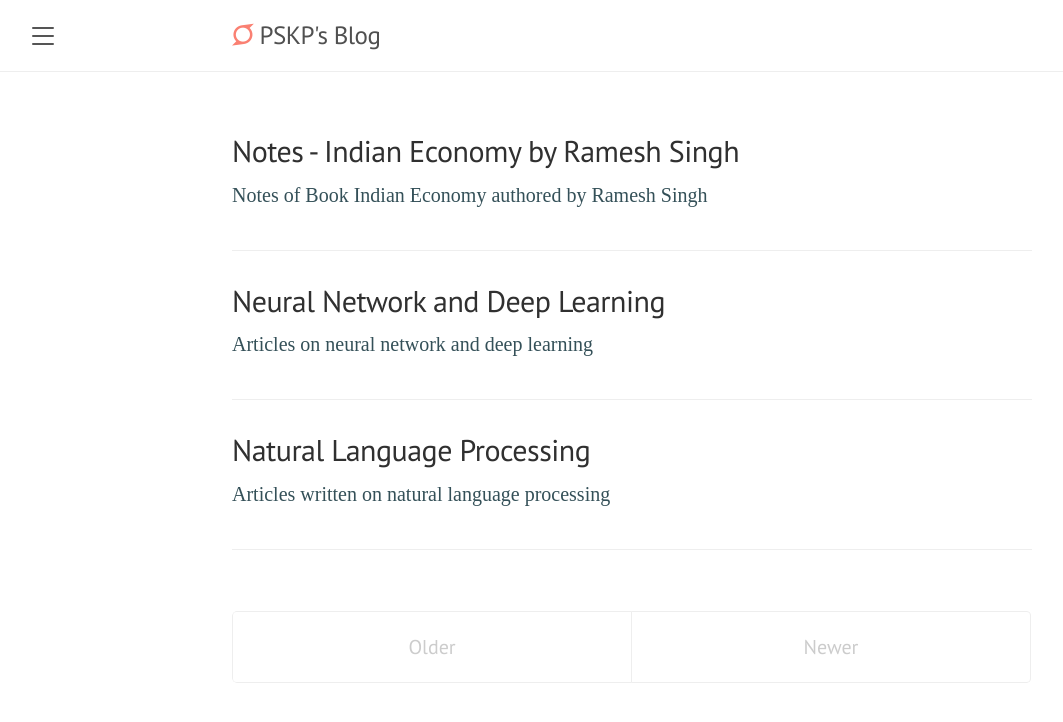
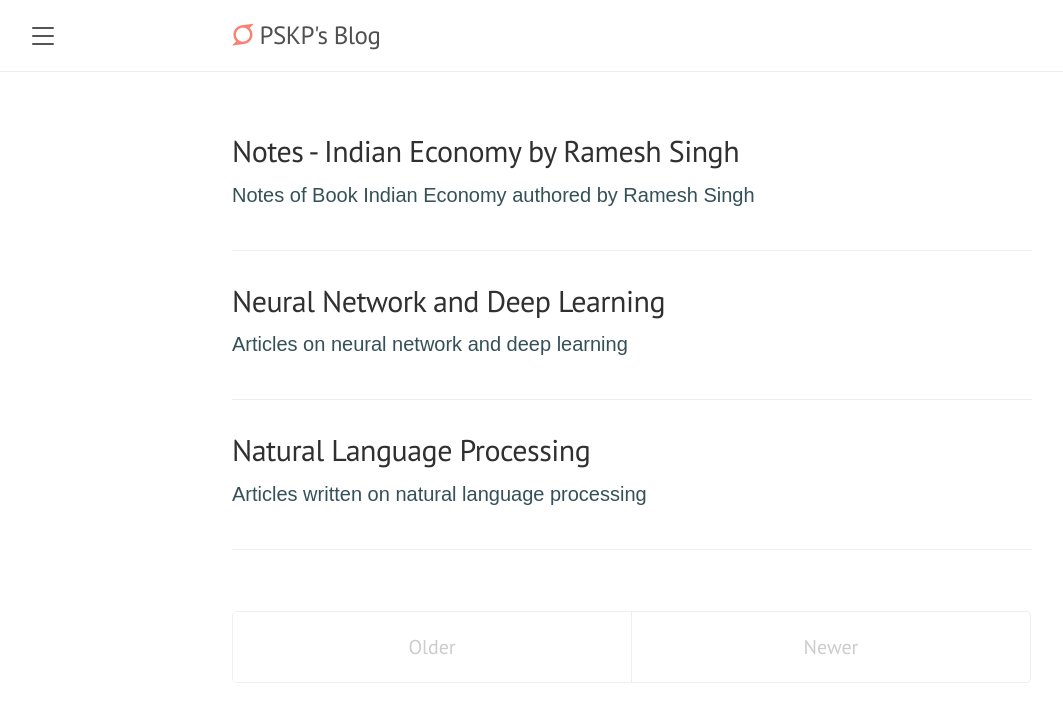
Before and after one commit to PSKP-95/pskp-95.github.io, a Jekyll site: the page built from index.html, in a window 1280 px wide. Shown: the top 722 px of the page, without its empty margins (8-1071 px from the left). Built offline with Jekyll 4.4.1, drawn with Linux system fonts in a browser that asks for light colours; nearby versions of some CDN libraries; some web fonts are replaced; the list of posts is cut into pages by our own code; comment, search, counter and statistics services are not loaded.

Commit message:
font changed

```diff
--- a/public/css/lanyon.css
+++ b/public/css/lanyon.css
@@ -33,7 +33,6 @@
  *
  * Update the foundational and global aspects of the page.
  */
- @import url('https://fonts.googleapis.com/css2?family=Faustina&display=swap');
 /* Prevent scroll on narrow devices */
 html,
 body {
@@ -658,7 +657,7 @@ a.pagination-item:hover {
 .highlight .n {color: #000;font-weight: 300;}
 
 body {
-  font-family: 'Faustina';
+  font-family: Arial, Helvetica, sans-serif;
   font-size: 20px;
   line-height: 1.5;
   font-weight: 300;
```
